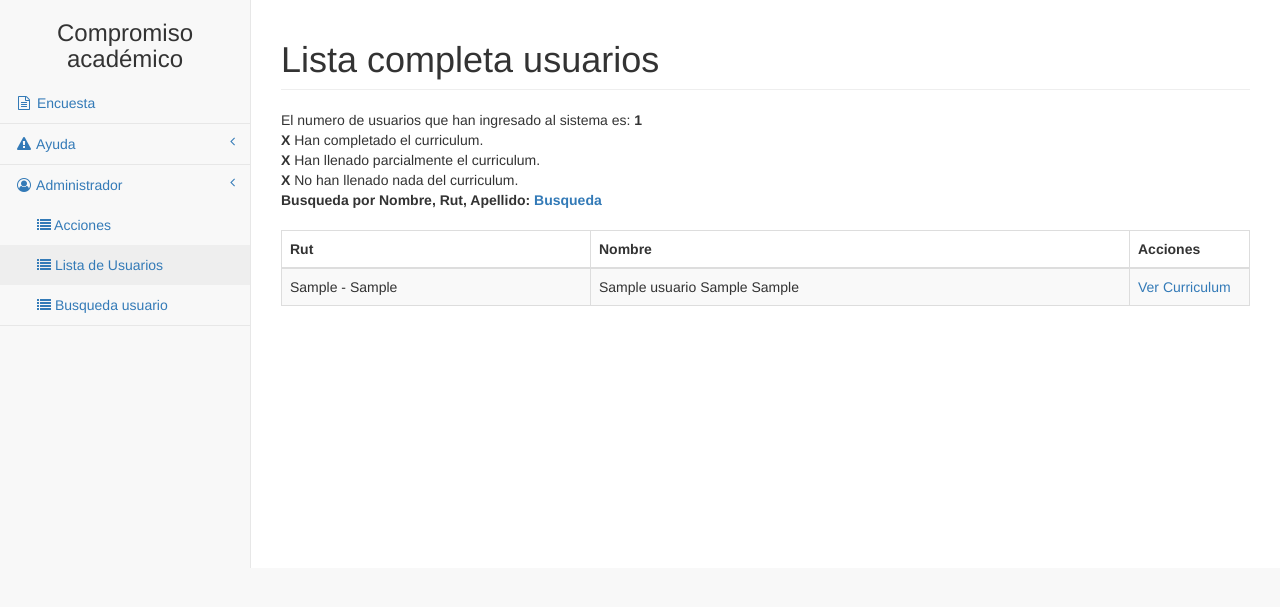
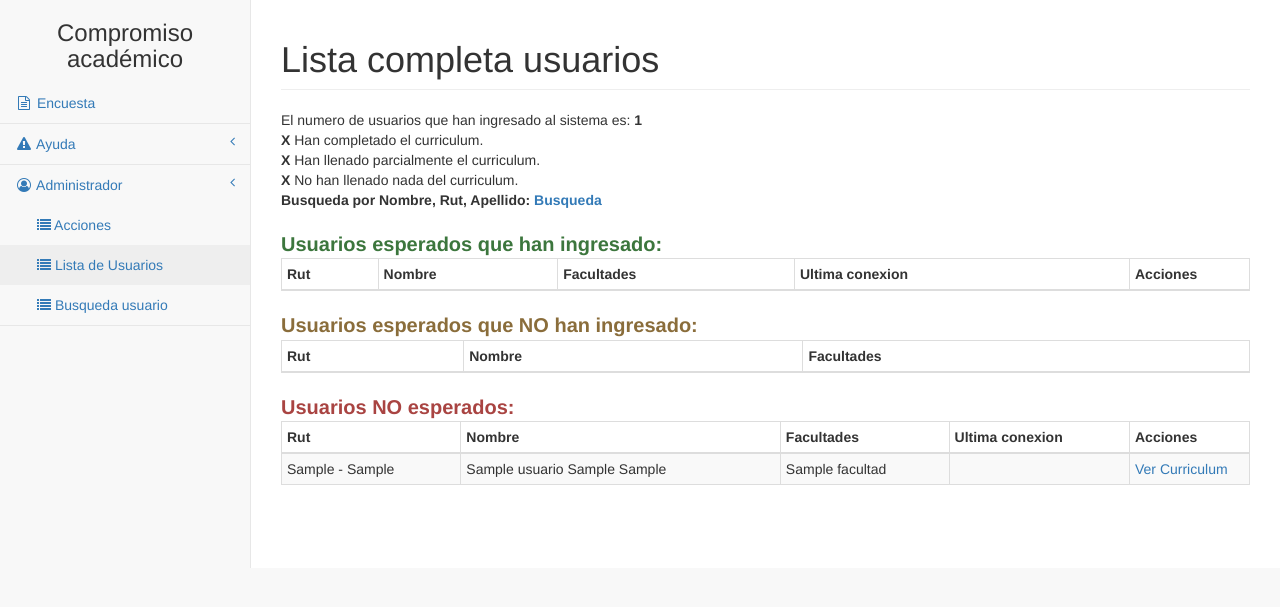
Before and after one commit to fottgames/compromisomvc, a CodeIgniter app: page /compromisomvc/Admin/ListaCompleta in a window 1280 px wide. Shown: the top 607 px of the page. Run offline with CodeIgniter, Linux system fonts and the light colour scheme; tables that the repository leaves empty or names only in its code hold one stand-in row (values such as "Sample post"); lists and menus that the app fills with data are empty; some libraries are stand-ins or nearby versions.

Commit message:
mejoras pantalla administracion

```diff
--- a/application/controllers/Admin.php
+++ b/application/controllers/Admin.php
@@ -41,7 +41,26 @@
 		}
 
 		public function ListaCompleta(){
-			$data['searchlist'] = $this->AdminModel->buscar_todos_usuarios();
+			/* |buscar_todos_usuarios_esperados(boolean)
+			 * |----------------------------------------
+			 * | true: Busca a todos los usuarios marcandos como esperados que hayan ingresado al sistema.
+			 * | false: Busca todos los usuarios marcados como NO esperados que hayan ingresado al sistema.
+			 */
+
+			$data['searchlist_esperados'] = $this->AdminModel->buscar_todos_usuarios_esperados(true);
+			foreach ($data['searchlist_esperados'] as $key => $value) {
+				$data['searchlist_esperados'][$key]['facultades'] = $this->AdminModel->getUserFacultades($value['rut']);
+			}
+
+			$data['searchlist_no_esperados'] = $this->AdminModel->buscar_todos_usuarios_esperados(false);
+			foreach ($data['searchlist_no_esperados'] as $key => $value) {
+				$data['searchlist_no_esperados'][$key]['facultades'] = $this->AdminModel->getUserFacultades($value['rut']);
+			}
+
+			$data['searchlist_esperados_no_ingresado'] = $this->AdminModel->buscar_usuarios_no_ingresado();
+			foreach ($data['searchlist_esperados_no_ingresado'] as $key => $value) {
+				$data['searchlist_esperados_no_ingresado'][$key]['facultades'] = $this->AdminModel->getUserFacultades($value['rut']);
+			}
 			$data['total'] = $this->AdminModel->count_users();
 
 			$data['titulo'] = "Lista completa usuarios";
--- a/application/models/AdminModel.php
+++ b/application/models/AdminModel.php
@@ -283,16 +283,44 @@
 			return $query->result_array();
 		}
 
-		function buscar_todos_usuarios(){
+		function buscar_todos_usuarios_esperados($data){
 			$this->db->select('
 				usuario.nombre_usuario as nombre,
 				usuario.apellido_paterno as ap_pat,
 				usuario.apellido_materno as ap_mat,
 				profesor.rut_usuario as rut,
-				usuario.dv'
+				usuario.dv,
+				profesor.id_profesor'
 				);
 			$this->db->from('profesor');
 			$this->db->join('usuario', 'usuario.rut_usuario = profesor.rut_usuario', 'left');
+			$this->db->order_by("id_profesor", "asc");
+			$this->db->where("usuario.usuario_esperado", $data);
+			$query = $this->db->get();
+			return $query->result_array();
+		}
+
+		function buscar_usuarios_no_ingresado(){
+			$this->db->select('
+				usuario.nombre_usuario as nombre,
+				usuario.apellido_paterno as ap_pat,
+				usuario.apellido_materno as ap_mat,
+				usuario.dv,
+				usuario.rut_usuario as rut'
+				);
+			$this->db->from('usuario');
+			$this->db->join('profesor', 'usuario.rut_usuario = profesor.rut_usuario', 'left');
+			$this->db->where("usuario.usuario_esperado", 1);
+			$this->db->where("profesor.estado_curriculum", null);
+			$query = $this->db->get();
+			return $query->result_array();
+		}
+
+		function getUserFacultades($data){
+			$this->db->select('nombre_facultad');
+			$this->db->from('usuario_facultad');
+			$this->db->join('facultad', 'facultad.id_facultad = usuario_facultad.id_facultad');
+			$this->db->where('rut_usuario', $data);
 			$query = $this->db->get();
 			return $query->result_array();
 		}
--- a/application/views/admin/detalle_curriculum.php
+++ b/application/views/admin/detalle_curriculum.php
@@ -2,7 +2,7 @@
 	<div class="col-xs-6">
 		<b style="font-size: 20px;">1. Datos personales</b>
 		<li><b>Rut: </b><?php echo $allData['personalData'][0]['rut_usuario']." - ".$allData['personalData'][0]['dv']; ?></li>
-		<li><b>Nombres: </b><?php echo $allData['personalData'][0]['nombre_usuario']; ?></li>
+		<li><b>Nombres: </b><?php echo $allData['personalData'][0]['nombre_usuario']." ".$allData['personalData'][0]['apellido_paterno']." ".$allData['personalData'][0]['apellido_materno']; ?></li>
 		<li><b>Fecha nacimiento: </b><?php echo $allData['personalData'][0]['fecha_nacimiento']; ?></li>
 		<li><b>Nacionalidad: </b><?php echo $allData['personalData'][0]['nacionalidad']; ?></li>
 		<?php if ($allData['personalData'][0]['nacionalidad'] != 'CHILENO'): ?>
--- a/application/views/admin/lista_completa.php
+++ b/application/views/admin/lista_completa.php
@@ -7,22 +7,28 @@ El numero de usuarios que han ingresado al sistema es: <b><?php echo $total[0]['
 <div class="row">
 	<div class="form-group">
 		<div class="col-md-12 table-responsive">
-					<table id="example1" class="table table-bordered table-striped">
+			<b style="font-size: 20px;" class="text-success">Usuarios esperados que han ingresado:</b>
+			<table id="example1" class="table table-bordered table-striped table-condensed">
 				<thead>
 					<tr>
 					  <th>Rut</th>
 					  <th>Nombre</th>
+					  <th>Facultades</th>
+					  <th>Ultima conexion</th>
 					  <th width="120px">Acciones</th>
-
 					</tr>
 				</thead>
 				<tbody>
-							<?php foreach ($searchlist as $key => $value): ?>
+					<?php foreach ($searchlist_esperados as $key => $value): ?>
 						<tr>
 							<td><?php echo $value['rut']." - ".$value['dv']; ?></td>
 							<td><?php echo $value['nombre']." ".$value['ap_pat']." ".$value['ap_mat']; ?></td>
+							<td><?php foreach ($value['facultades'] as $key2 => $value2) {
+								echo $value2['nombre_facultad'];
+								echo '<br>';
+							} ?></td>
+							<td></td>
 							<td><a href="<?php echo base_url().'Admin/Curriculum/'.$value['rut']; ?>">Ver Curriculum</a></td>
-
 						</tr>
 					<?php endforeach ?>
 				</tbody>
@@ -30,3 +36,65 @@ El numero de usuarios que han ingresado al sistema es: <b><?php echo $total[0]['
 		</div>
 	</div>
 </div>
+
+<div class="row">
+	<div class="form-group">
+		<div class="col-md-12 table-responsive">
+			<b style="font-size: 20px;" class="text-warning">Usuarios esperados que NO han ingresado:</b>
+			<table id="example1" class="table table-bordered table-striped table-condensed">
+				<thead>
+					<tr>
+					  <th>Rut</th>
+					  <th>Nombre</th>
+					  <th>Facultades</th>
+					</tr>
+				</thead>
+				<tbody>
+					<?php foreach ($searchlist_esperados_no_ingresado as $key => $value): ?>
+						<tr>
+							<td><?php echo $value['rut']." - ".$value['dv']; ?></td>
+							<td><?php echo $value['nombre']." ".$value['ap_pat']." ".$value['ap_mat']; ?></td>
+							<td><?php foreach ($value['facultades'] as $key2 => $value2) {
+								echo $value2['nombre_facultad'];
+								echo '<br>';
+							} ?></td>
+						</tr>
+					<?php endforeach ?>
+				</tbody>
+			</table>
+		</div>
+	</div>
+</div>
+
+<div class="row">
+	<div class="form-group">
+		<div class="col-md-12 table-responsive">
+			<b style="font-size: 20px;" class="text-danger">Usuarios <b>NO</b> esperados:</b>
+			<table id="example1" class="table table-bordered table-striped table-condensed">
+				<thead>
+					<tr>
+					  <th>Rut</th>
+					  <th>Nombre</th>
+					  <th>Facultades</th>
+					  <th>Ultima conexion</th>
+					  <th width="120px">Acciones</th>
+					</tr>
+				</thead>
+				<tbody>
+					<?php foreach ($searchlist_no_esperados as $key => $value): ?>
+						<tr>
+							<td><?php echo $value['rut']." - ".$value['dv']; ?></td>
+							<td><?php echo $value['nombre']." ".$value['ap_pat']." ".$value['ap_mat']; ?></td>
+							<td><?php foreach ($value['facultades'] as $key2 => $value2) {
+								echo $value2['nombre_facultad'];
+								echo '<br>';
+							} ?></td>
+							<td></td>
+							<td><a href="<?php echo base_url().'Admin/Curriculum/'.$value['rut']; ?>">Ver Curriculum</a></td>
+						</tr>
+					<?php endforeach ?>
+				</tbody>
+			</table>
+		</div>
+	</div>
+</div>
```
Also changed, not shown: application/views/admin/index.php (+67 -52 lines). Lines whose indentation alone changed are shown as unchanged.
